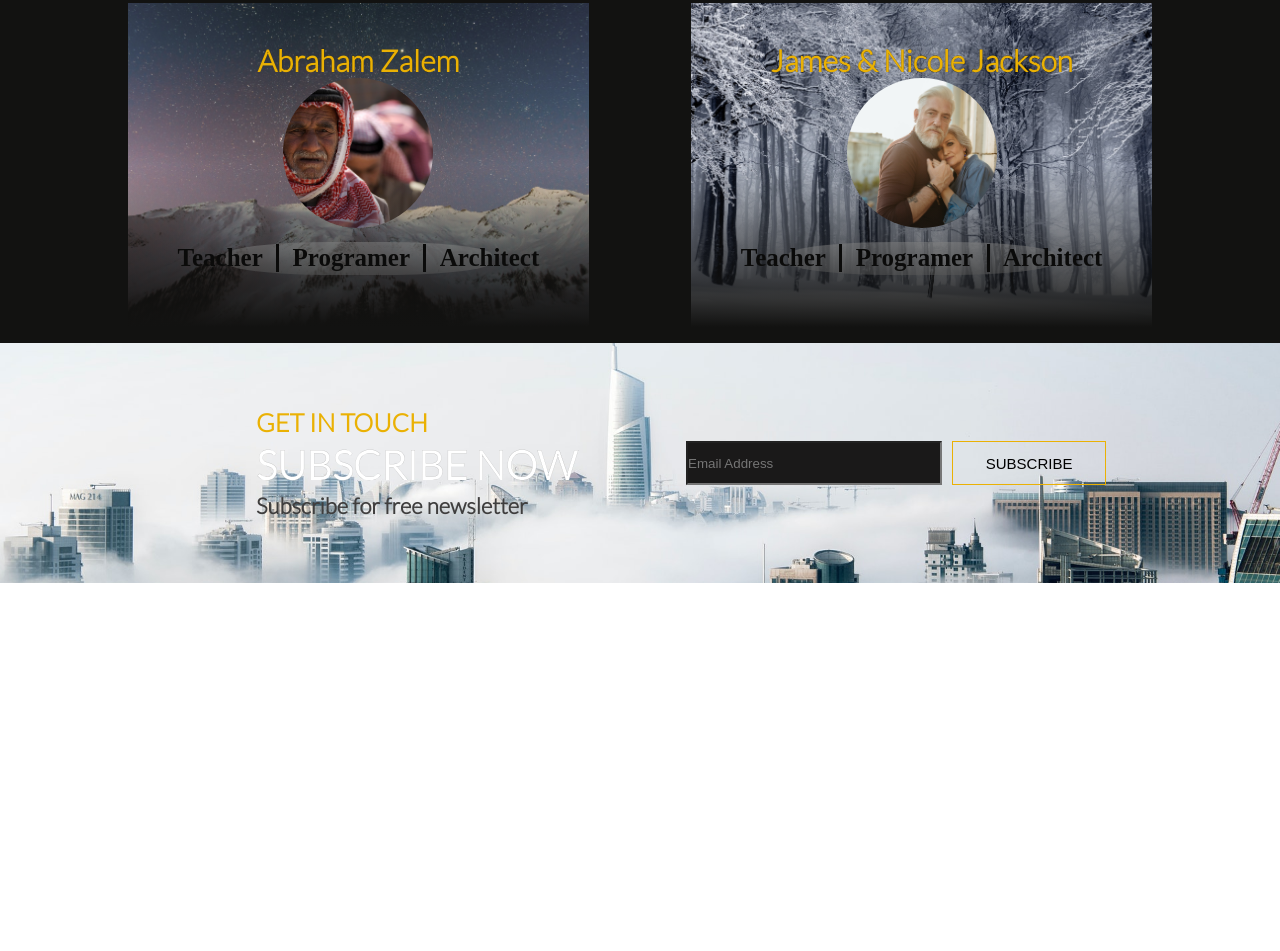
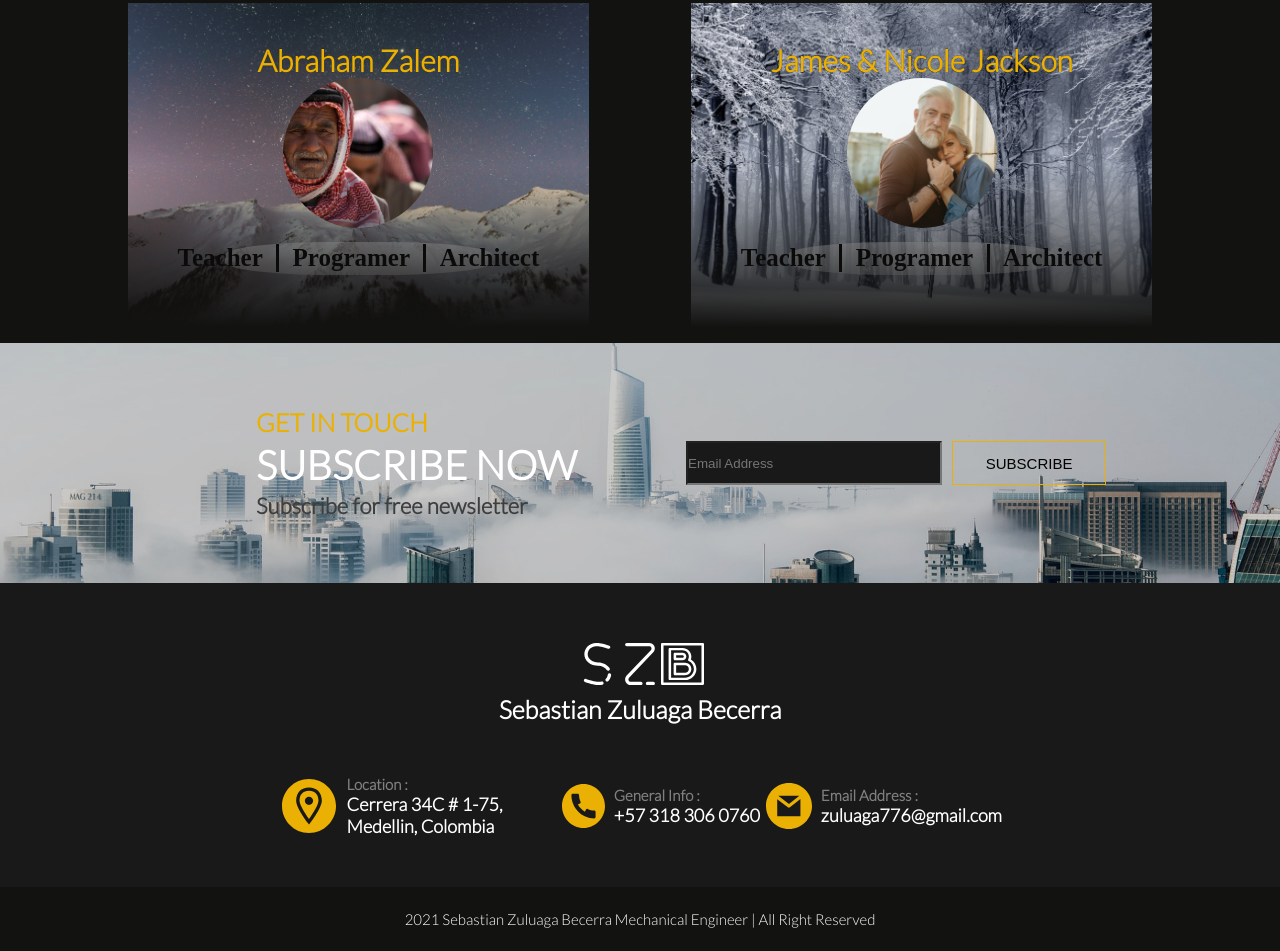
Before and after one commit to zulu776/Portafolio-SebastianZuluagaB, a plain HTML site: page index.html in a window 1280 px wide. Shown: the part 3201-4152 px from the top of the page. Before the commit the page ends 3784 px from the top, so only its background shows below. Drawn offline with Linux system fonts and the light colour scheme.

Commit message:
Termine 7 y final section con responsive

```diff
--- a/assets/css/style.css
+++ b/assets/css/style.css
@@ -603,7 +603,7 @@ nav.social-nav ul li img {
 .img-boxing{
     width: 20%;
     height: 40%;
-    margin-left: 2%;
+    margin-left: 1%;
 }
 
 .boxing-title{
@@ -638,7 +638,7 @@ nav.social-nav ul li img {
     }
 
     .boxing-p{
-        font-size: 19px;
+        font-size: 20px;
     }
 
 }
@@ -664,6 +664,10 @@ nav.social-nav ul li img {
         font-size: 18px;
         margin-left: 2%;
     }
+
+    .img-boxing{
+        height: 20%;
+    }
 }
 
 @media (max-width: 850px) {
@@ -685,7 +689,7 @@ nav.social-nav ul li img {
     }
 
     .boxing-p{
-        font-size: 12px;
+        font-size: 15px;
         margin-left: 2%;
     }
 
@@ -696,12 +700,15 @@ nav.social-nav ul li img {
     .two-p{
         font-size: 25px;
         font-weight: 700;
-        margin-top: 3%;
+        margin-top: 2%;
     }
 
     .three-p{
-        font-size: 15px;
-        margin-top: 3%;
+        font-size: 10px;
+        margin-top: 2%;
+    }
+    .img-boxing{
+        height: 20%;
     }
 }
 
@@ -998,7 +1005,7 @@ nav.social-nav ul li img {
     justify-content: center;
     align-items: center;
     flex-direction: row;
-
+    background-color: rgba(0,0,0,0.2);
 }
 
 .sixth-left {
@@ -1017,12 +1024,10 @@ nav.social-nav ul li img {
 }
 
 .left-2 {
-    -webkit-text-stroke: 0.2px darkgray;
     color: white;
     font-size: 40px;
     font-weight: 900;
     margin-top: 1%;
-
 }
 
 .left-3 {
@@ -1120,13 +1125,10 @@ nav.social-nav ul li img {
     }
 
     .button-sixth {
-        font-size: 10px;
+        font-size: 8px;
     }
 
 }
-
-
-
 
 
 
@@ -1142,8 +1144,144 @@ nav.social-nav ul li img {
 /* <-------------------> */
 /* <-------------------> */
 
+.seventh-section {
+    height: 38vh;
+    background-color: #1A1919;
+    display: flex;
+    justify-content: center;
+    align-items: center;
+}
+
+.container-seventh {
+    width: 80%;
+    height: 100%;
+    display: flex;
+    justify-content: center;
+    align-items: center;
+    flex-direction: column;
+}
+
+.logo-seventh {
+    width: 25%;
+    height: 20%;
+    display: flex;
+    justify-content: center;
+}
+
+.name-7 {
+    color: white;
+    font-size: 25px;
+    font-weight: 900;
+}
+
+.second-container {
+    width: 70%;
+    height: 20%;
+    margin-top: 5%;
+    display: flex;
+}
+
+.box-7 {
+    display: flex;
+    justify-content: center;
+    align-items: center;
+}
+
+.img-box-7 {
+    width: 20%;
+}
+
+.info-7 {
+    margin-left: 4%;
+}
+
+.title-7 {
+    color: grey;
+    font-size: 15px;
+    font-weight: 800;
+}
+
+.general-7 {
+    color: white;
+    font-size: 18px;
+    font-weight: 800;
+}
 
 
+
+
+@media (max-width: 1000px) {
+
+    .seventh-section {
+        height: 45vh;
+    }
+
+    .second-container {
+        height: 40%;
+        /* flex-direction: column; */
+    }
+
+    .name-7 {
+        font-size: 18px;
+
+    }
+
+    .box-7 {
+        height: 40%;
+        justify-content: left;
+    }
+
+    .img-box-7 {
+        width: 15%;
+    }
+
+    .title-7 {
+        font-size: 15px;
+    }
+
+    .general-7 {
+        font-size: 15px;
+    }
+
+}
+
+
+
+
+@media (max-width: 700px) {
+
+    .seventh-section {
+        height: 45vh;
+    }
+
+    .second-container {
+        height: 40%;
+        flex-direction: column;
+    }
+
+    .name-7 {
+        font-size: 18px;
+
+    }
+
+    .box-7 {
+        height: 40%;
+        justify-content: left;
+    }
+
+    .img-box-7 {
+        width: 10%;
+    }
+
+    .title-7 {
+        font-size: 10px;
+    }
+
+    .general-7 {
+        font-size: 13px;
+    }
+
+}
 
 
 
@@ -1156,45 +1294,16 @@ nav.social-nav ul li img {
 /* <-------------------> */
 /* <-------------------> */
 
-
-
-
-
-
-
-
-
-
-
-
-
-
-
-
-
-
-
-
-
-
-
-
-/* <-------------------> */
-/* <-------------------> */
-/* <-------------------> */
-     /* RESPONSIVE */
-/* <-------------------> */
-/* <-------------------> */
-/* <-------------------> */
-
-@media (max-width: 1200px) {
-
-
-
+.final-section {
+    height: 8vh;
+    background-color:#121211;
+    display: flex;
+    justify-content: center;
+    align-items: center;
 }
 
-@media (max-width: 580px) {
-
-
-
+.final-1 {
+   color: white;
+   font-size: 15px;
+   border-right: black ;
 }
--- a/index.html
+++ b/index.html
@@ -263,7 +263,37 @@
 <!----------------------------->
 
 <section class="seventh-section">
-
+    <div class="container-seventh">
+        <div class="logo-seventh">
+            <img class="col-2" src="assets/iconos/003-letra-s.svg"/>
+            <img class="col-2" src="assets/iconos/002-letra-z.svg"/>
+            <img class="col-2" src="assets/iconos/001-letra-b.svg"/>
+        </div>
+        <p class="name-7">Sebastian Zuluaga Becerra</p>
+        <div class="second-container">
+            <div class="box-7">
+                <img class="img-box-7" src="assets/iconos/7-section/placeholder.svg"/>
+                <div class="info-7">
+                    <p class="title-7">Location :</p>
+                    <p class="general-7">Cerrera 34C # 1-75, Medellin, Colombia</p>
+                </div>
+            </div>
+            <div class="box-7">
+                <img class="img-box-7" src="assets/iconos/7-section/telephone.svg"/>
+                <div class="info-7">
+                    <p class="title-7">General Info :</p>
+                    <p class="general-7">+57 318 306 0760</p>
+                </div>
+            </div>
+            <div class="box-7">
+                <img class="img-box-7" src="assets/iconos/7-section/gmail.svg"/>
+                <div class="info-7">
+                    <p class="title-7">Email Address :</p>
+                    <p class="general-7">zuluaga776@gmail.com</p>
+                </div>
+            </div>
+        </div>
+    </div>
 </section>
 
 <!----------------------------->
@@ -271,7 +301,7 @@
 <!----------------------------->
 
 <section class="final-section">
-
+    <p class="final-1">2021 Sebastian Zuluaga Becerra Mechanical Engineer   |   All Right Reserved</p>
 </section>
 
 
```
Also changed, not shown: assets/iconos/7-section/gmail.svg (added), assets/iconos/7-section/placeholder.svg (added), assets/iconos/7-section/telephone.svg (added).
